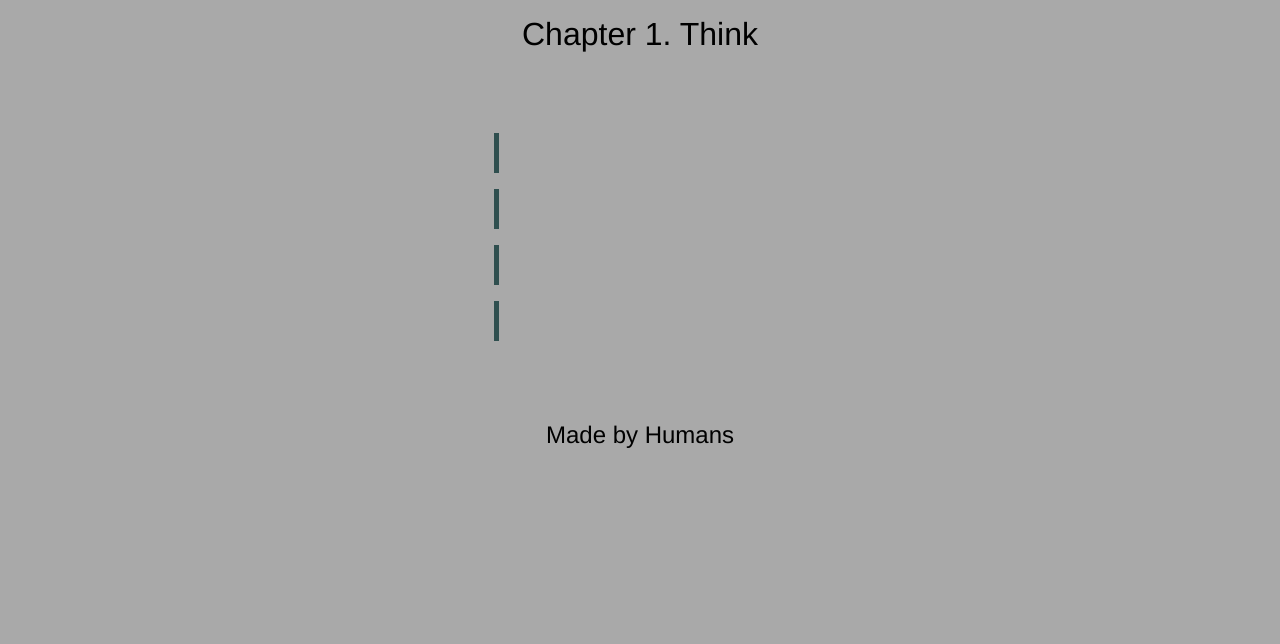
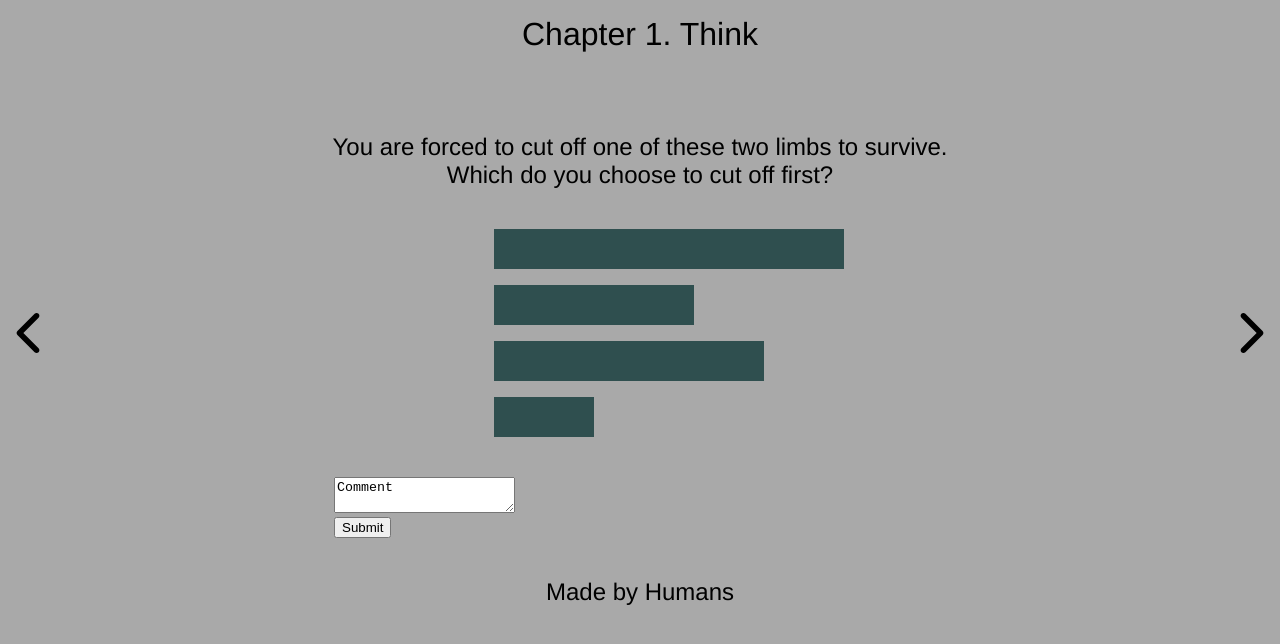
Before and after one commit to liam-edwards-kea/Human_Dilemas, a plain HTML site: page page2.html in a window 1280 px wide. Drawn offline with Linux system fonts and the light colour scheme.

Commit message:
added the arrows to the answer page and made it so the animation stops at its completed state

```diff
--- a/page2.html
+++ b/page2.html
@@ -11,6 +11,26 @@
 <body>
     <header>Chapter 1. Think</header>
     <div class="wrapper2">
+    <h2 class="question">You are forced to cut off one of these two limbs to survive.<br>Which do you choose to cut off first?</h2>
+    <div class="left_arrow">
+            <svg class="leftArrow" version="1.1" id="Capa_1" xmlns="http://www.w3.org/2000/svg" xmlns:xlink="http://www.w3.org/1999/xlink" x="0px" y="0px" width="451.847px" height="451.847px" viewBox="0 0 451.847 451.847" style="enable-background:new 0 0 451.847 451.847;" xml:space="preserve">
+                <g>
+                    <path d="M97.141,225.92c0-8.095,3.091-16.192,9.259-22.366L300.689,9.27c12.359-12.359,32.397-12.359,44.751,0
+		c12.354,12.354,12.354,32.388,0,44.748L173.525,225.92l171.903,171.909c12.354,12.354,12.354,32.391,0,44.744
+		c-12.354,12.365-32.386,12.365-44.745,0l-194.29-194.281C100.226,242.115,97.141,234.018,97.141,225.92z" />
+                </g>
+            </svg>
+        </div>
+        <div class="right_arrow">
+
+            <svg class="rightArrow" version="1.1" id="Capa_1" xmlns="http://www.w3.org/2000/svg" xmlns:xlink="http://www.w3.org/1999/xlink" x="0px" y="0px" width="451.846px" height="451.847px" viewBox="0 0 451.846 451.847" style="enable-background:new 0 0 451.846 451.847;" xml:space="preserve">
+                <g>
+                    <path d="M345.441,248.292L151.154,442.573c-12.359,12.365-32.397,12.365-44.75,0c-12.354-12.354-12.354-32.391,0-44.744
+		L278.318,225.92L106.409,54.017c-12.354-12.359-12.354-32.394,0-44.748c12.354-12.359,32.391-12.359,44.75,0l194.287,194.284
+		c6.177,6.18,9.262,14.271,9.262,22.366C354.708,234.018,351.617,242.115,345.441,248.292z" />
+                </g>
+            </svg>
+        </div>
         <div class="results">
             <div class="box1"></div>
             <div class="box2"></div>
@@ -18,7 +38,15 @@
             <div class="box4"></div>
         </div>
         <div class="share"></div>
-        <div class="comment"></div>
+        <div class="comment">
+        <form action="/html/tags/html_form_tag_action.cfm" method="post">
+                <div>
+                    <textarea class="comments">
+Comment
+</textarea>
+                </div>
+                <input type="submit" value="Submit">
+            </form></div>
         <div class="comment1"></div>
         <footer>Made by Humans</footer>
 
--- a/stylesheet.css
+++ b/stylesheet.css
@@ -57,6 +57,7 @@ footer {
     grid-column-gap: 20px;
     grid-template-columns: 1fr 2fr 1fr;
     grid-template-areas:
+        'question question question'
         '. results .'
         '. share .'
         '. comment .'
@@ -110,11 +111,11 @@ footer {
 .box1 {
     height: 40px;
     width: 5px;
-    margin-top: 5rem;
     background-color: var(--button-color);
     position: relative;
     animation-name: stretch;
     animation-duration: 4s;
+    animation-fill-mode: forwards;
 }
 
 @keyframes stretch {
@@ -135,6 +136,7 @@ footer {
     position: relative;
     animation-name: stretch1;
     animation-duration: 4s;
+    animation-fill-mode: forwards;
 }
 
 @keyframes stretch1 {
@@ -155,6 +157,7 @@ footer {
     position: relative;
     animation-name: stretch2;
     animation-duration: 4s;
+    animation-fill-mode: forwards;
 }
 
 @keyframes stretch2 {
@@ -175,6 +178,7 @@ footer {
     position: relative;
     animation-name: stretch3;
     animation-duration: 4s;
+    animation-fill-mode: forwards;
 }
 
 @keyframes stretch3 {
```
